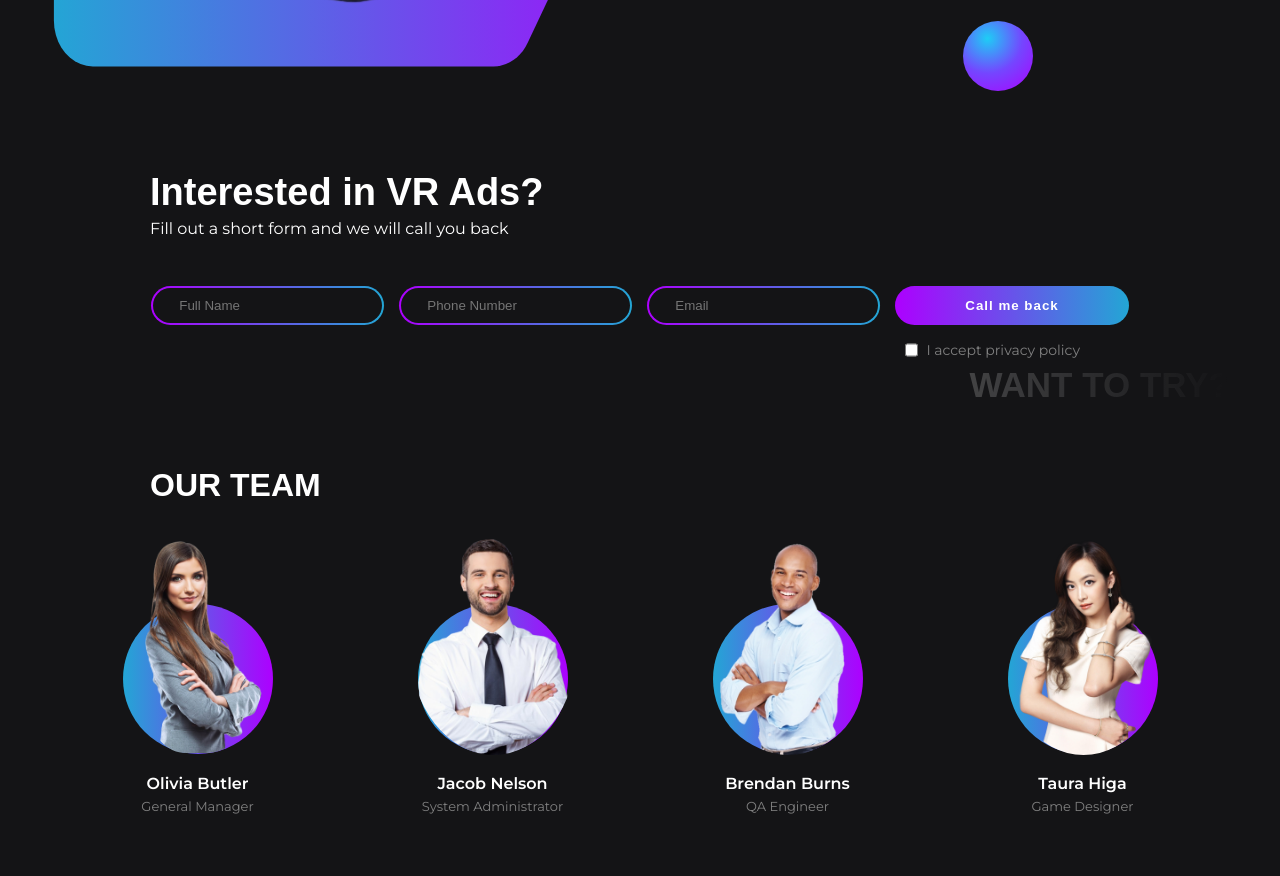
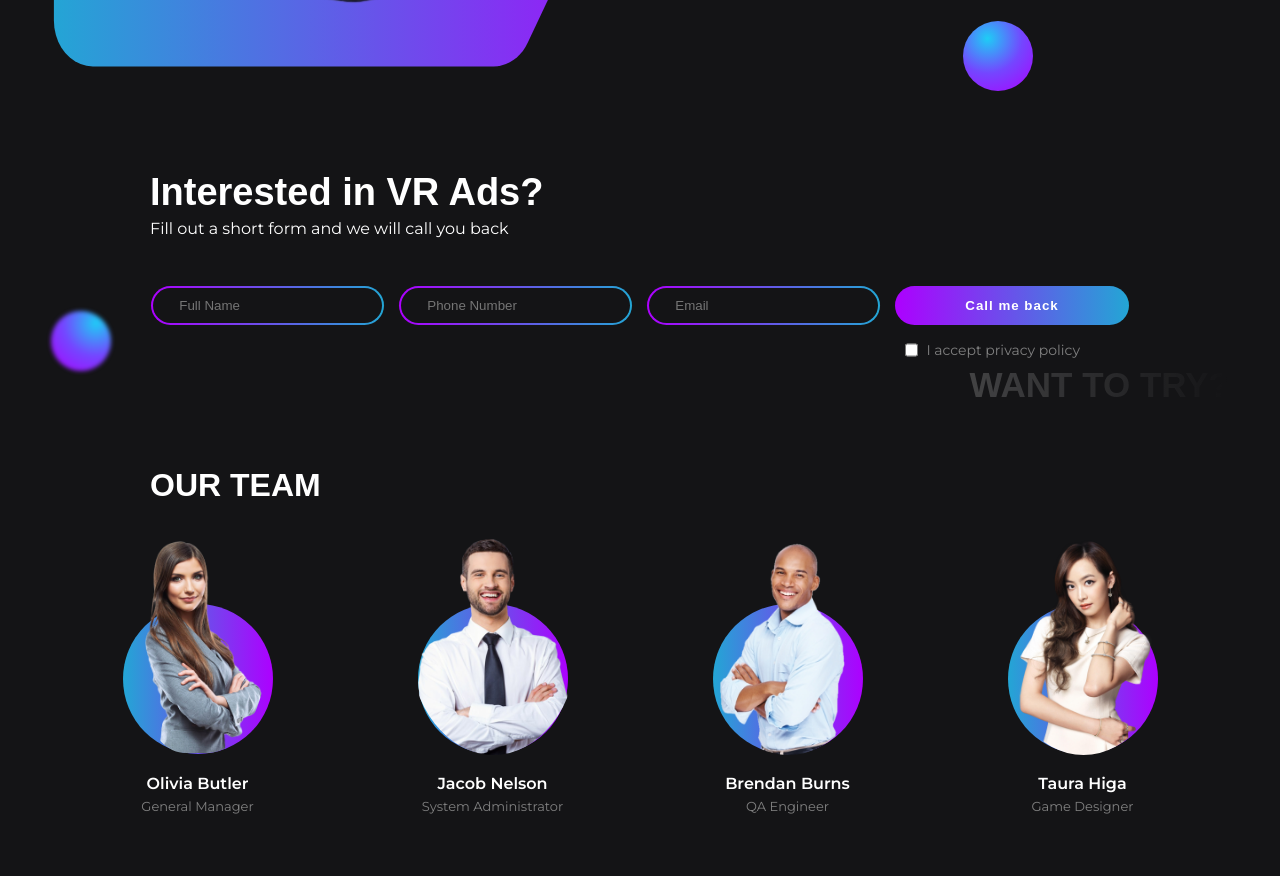
Before and after one commit to marwaoneis/vr-product-ads, a React (Create React App) app: page / in a window 1280 px wide. Shown: the part 2900-3776 px from the top of the page. Built offline with nearby package versions, Linux system fonts and the light colour scheme; a web font is replaced by a local one.

Commit message:
Edited interest form circles style

```diff
--- a/src/components/InterestForm/style.css
+++ b/src/components/InterestForm/style.css
@@ -2,6 +2,7 @@
 @import url("https://fonts.cdnfonts.com/css/tt-fors-trial");
 
 .interest-form-container {
+  position: relative;
   background-color: #141416;
   color: white;
   padding: 50px;
@@ -35,7 +36,7 @@
   );
   border-radius: 50%;
   position: absolute;
-  top: 217%;
+  top: 55%;
   left: 4%;
   z-index: 2;
   filter: blur(2px);
```
